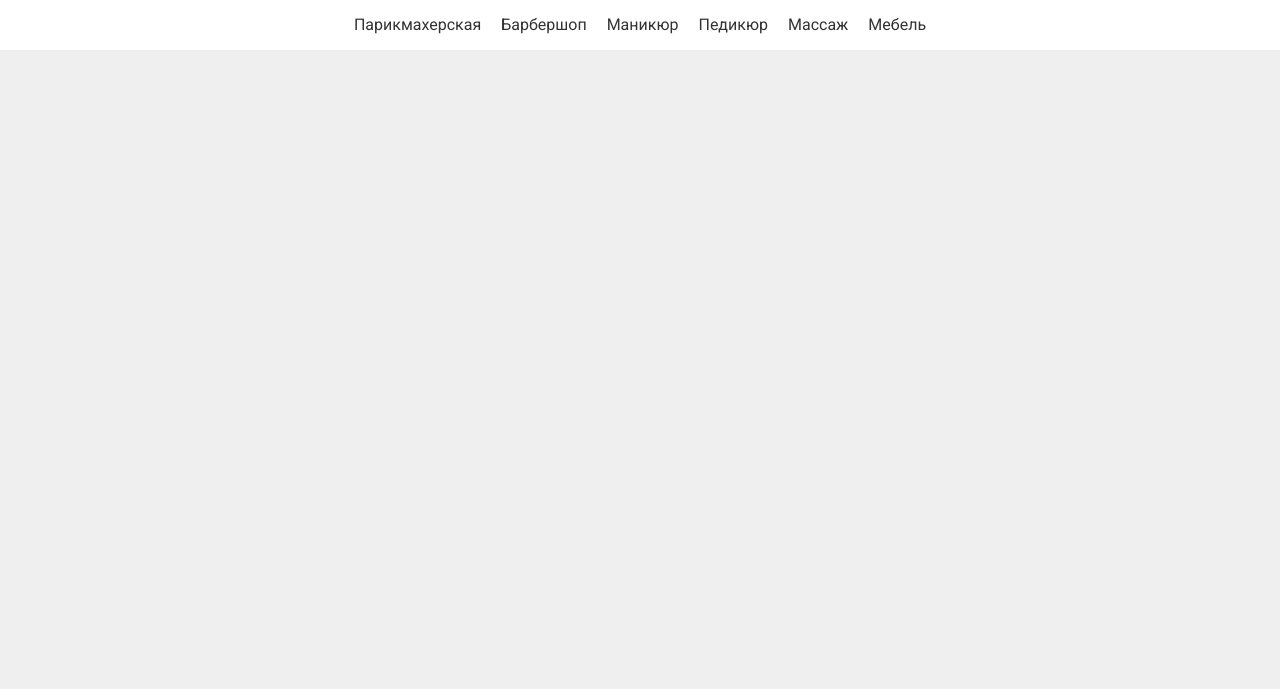
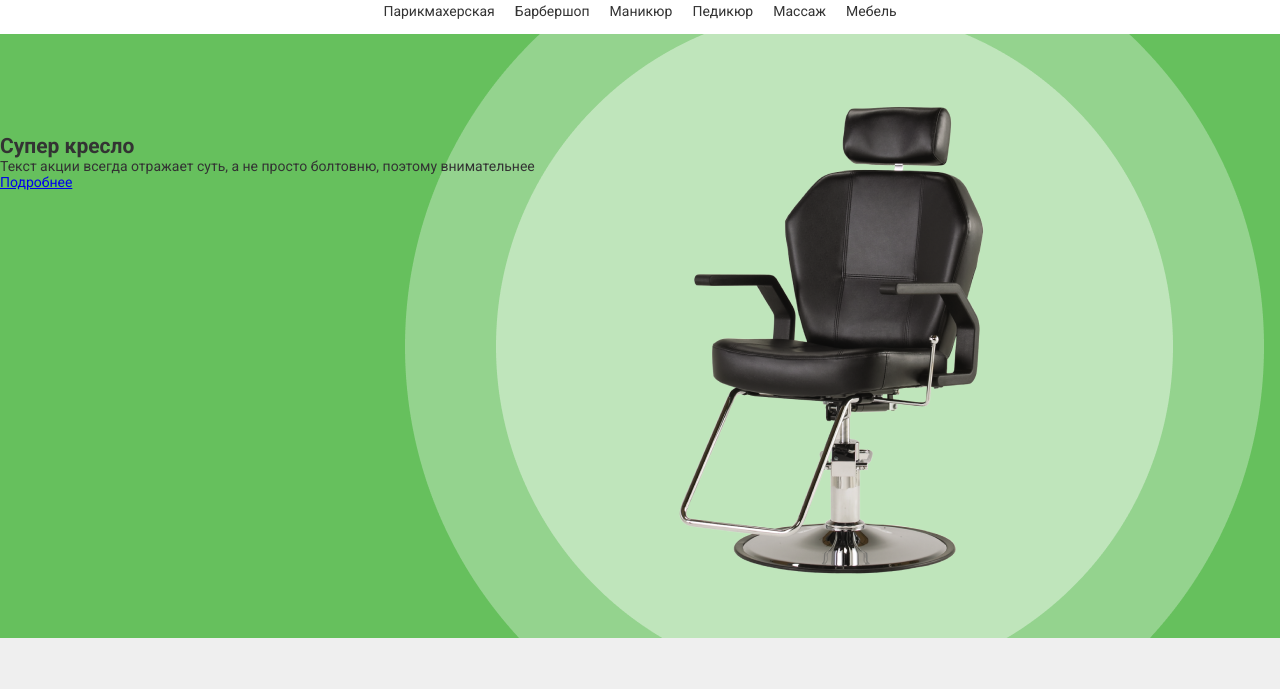
Before and after one commit to NeLvtiru/Beauty, a plain HTML site: page index.html in a window 1280 px wide. Shown: the part 111-800 px from the top of the page. Drawn offline with nearby package versions, Linux system fonts and the light colour scheme.

Commit message:
'update'

```diff
--- a/css/style.css
+++ b/css/style.css
@@ -1,4 +1,8 @@
 @import url('https://fonts.googleapis.com/css2?family=Roboto:wght@400;500;700&display=swap');
+
+* {
+    margin:0; padding: 0; box-sizing: border-box;
+}
 
 body {
     font-family: 'Roboto', sans-serif;
@@ -19,6 +23,7 @@ body {
     justify-content: center;
     list-style-type: none;
     padding-left: 0;
+    padding: 10px;
 }
 
 .nav > li {
@@ -27,6 +32,23 @@ body {
 }
 
 .nav > li > a {
+    text-decoration: none;
+    color: #333333;
+}
+
+.nav2 {
+    display: flex;
+    justify-content: center;
+    list-style-type: none;
+    padding-left: 0;
+}
+
+.nav2 > li {
+    margin-left: 10px;
+    margin-right: 10px;
+}
+
+.nav2 > li > a {
     text-decoration: none;
     color: #333333;
 }
@@ -52,6 +74,7 @@ body {
     background-color: transparent;
     padding: 10px 15px;
     margin-left: 20px;
+    cursor: pointer;
 }
 
 .header-top {
@@ -75,3 +98,17 @@ hr {
     background-color: #efefef;
     height: 1px;
 }
+
+.banner {
+    background-image: url(../img/bg.png);
+    height: 604px;
+    background-repeat: no-repeat;
+    background-size: cover;
+    background-position: center center;
+    padding-top: 100px;
+    padding-bottom: 100px;
+}
+
+.btn {
+    cursor: pointer;
+}
--- a/index.html
+++ b/index.html
@@ -5,7 +5,6 @@
     <meta name="viewport" content="width=device-width, initial-scale=1.0">
     <title>Beauty</title>
     <link rel="stylesheet" href="css/style.css">
-    <link rel="stylesheet" href="https://cdnjs.cloudflare.com/ajax/libs/normalize/8.0.1/normalize.min.css" integrity="sha512-NhSC1YmyruXifcj/KFRWoC561YpHpc5Jtzgvbuzx5VozKpWvQ+4nXhPdFgmx8xqexRcpAglTj9sIBWINXa8x5w==" crossorigin="anonymous" referrerpolicy="no-referrer" />
 </head>
 <body>
     <header>
@@ -34,7 +33,7 @@
                 <hr>
                 <div class="wrapper">
                     <div class="header-buttom">
-                        <ul class="nav">
+                        <ul class="nav2">
                             <li><a href="">Парикмахерская</a></li>
                             <li><a href="">Барбершоп</a></li>
                             <li><a href="">Маникюр</a></li>
@@ -47,5 +46,12 @@
             </div>
         </div>
     </header>
+    <section class="banner">
+        <div class="wrapper2">
+            <h1 class="title">Супер кресло</h1>
+            <p>Текст акции всегда отражает суть, а не просто болтовню, поэтому внимательнее</p>
+            <a href="#" class="btn">Подробнее</a>
+        </div>
+    </section>
 </body>
 </html>
```
